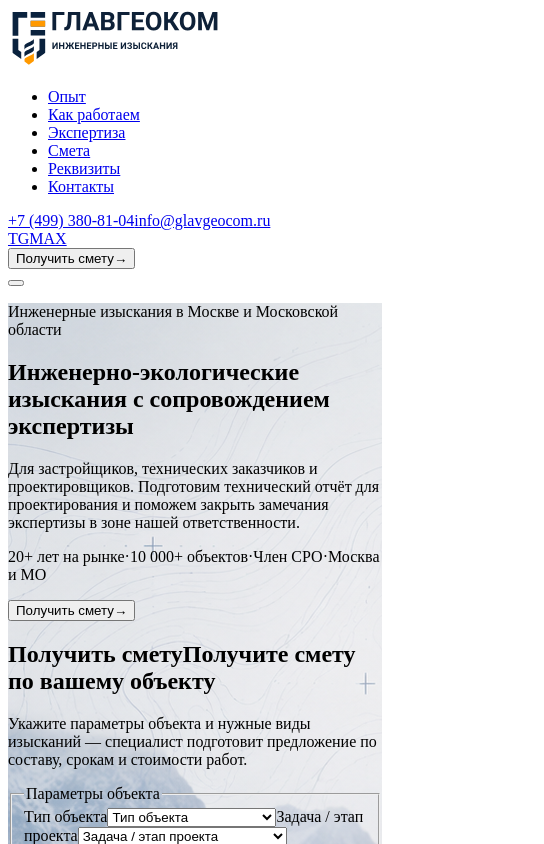
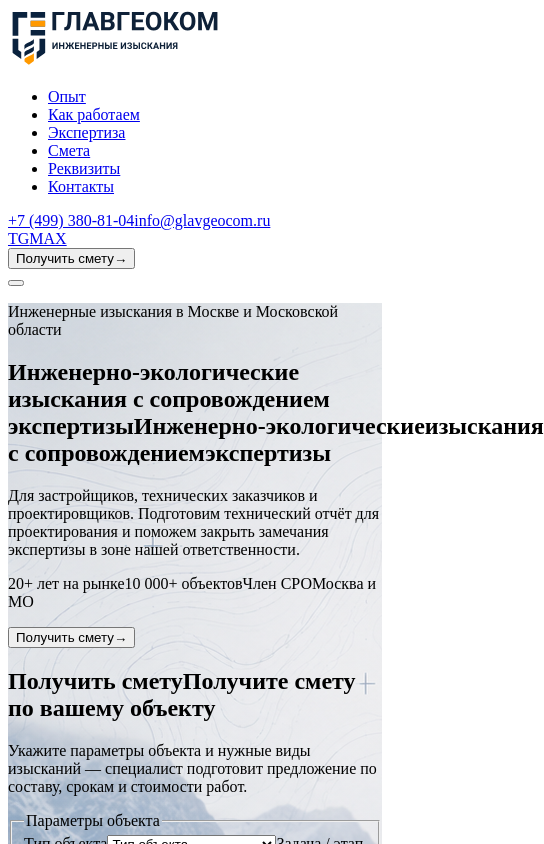
Before and after one commit to denplen/eco-landing, a Next.js app: page / in a window 390 px wide. Shown: the top 844 px of the page, 544 px wide, since content can reach past the window. Built offline with nearby package versions, Linux system fonts and the light colour scheme.

Commit message:
Refine mobile hero layout

```diff
--- a/src/components/sections/HeroSection.tsx
+++ b/src/components/sections/HeroSection.tsx
@@ -37,6 +37,13 @@ const surveyTypes = [
   "Инженерно-геодезические",
   "Нужен комплекс под ключ",
   "Не знаю, нужна консультация",
+];
+
+const heroTrustFacts = [
+  "20+ лет на рынке",
+  "10 000+ объектов",
+  "Член СРО",
+  "Москва и МО",
 ];
 
 const workAreas = [
@@ -601,7 +608,7 @@ export function HeroSection() {
 
       <section
         id="top"
-        className="relative scroll-mt-24 overflow-hidden bg-[#F7F9FC] bg-cover bg-center text-[#0E2748]"
+        className="relative min-h-[calc(100svh-4.625rem)] scroll-mt-24 overflow-hidden bg-[#F7F9FC] bg-cover bg-center text-[#0E2748] lg:min-h-0"
         style={{
           backgroundImage: "url('/images/hero-bg-engineering.png')",
         }}
@@ -610,15 +617,23 @@ export function HeroSection() {
         <div className="absolute inset-0 bg-white/4" />
         <div className="absolute inset-y-0 left-0 w-[62%] bg-gradient-to-r from-white/72 via-white/35 to-transparent" />
 
-        <div className="relative mx-auto grid max-w-7xl gap-12 px-4 py-16 sm:px-6 sm:py-20 lg:min-h-[calc(100svh-4.5rem)] lg:grid-cols-[0.88fr_1.12fr] lg:items-center lg:gap-16 lg:px-8 lg:py-24">
-          <div className="max-w-xl">
+        <div className="relative mx-auto flex min-h-[calc(100svh-4.625rem)] max-w-7xl flex-col justify-center gap-12 px-4 pb-28 pt-10 sm:px-6 sm:pb-32 sm:pt-14 lg:grid lg:min-h-[calc(100svh-4.5rem)] lg:grid-cols-[minmax(0,540px)_minmax(560px,1fr)] lg:items-center lg:gap-20 lg:px-8 lg:py-24 xl:gap-24">
+          <div className="w-full max-w-full min-w-0 lg:max-w-xl">
             <p className="inline-flex items-center gap-2 text-sm font-semibold text-[#0E2748]/72">
               <span className="size-2 rounded-full bg-[#F4A11A]" />
               Инженерные изыскания в Москве и Московской области
             </p>
 
-            <h1 className="mt-6 text-4xl font-semibold leading-[1.08] tracking-tight text-balance sm:text-5xl lg:text-[3rem]">
-              Инженерно-экологические изыскания с сопровождением экспертизы
+            <h1 className="mt-6 max-w-xl text-4xl font-semibold leading-[1.08] tracking-tight text-balance sm:text-5xl lg:text-[2.5rem] lg:leading-[1.14] xl:text-[2.75rem]">
+              <span className="lg:hidden">
+                Инженерно-экологические изыскания с сопровождением
+                экспертизы
+              </span>
+              <span className="hidden lg:block">
+                <span className="block">Инженерно&#8209;экологические</span>
+                <span className="block">изыскания с сопровождением</span>
+                <span className="block">экспертизы</span>
+              </span>
             </h1>
 
             <p className="mt-7 max-w-lg text-lg leading-8 text-[#0E2748]/78">
@@ -627,20 +642,18 @@ export function HeroSection() {
               замечания экспертизы в зоне нашей ответственности.
             </p>
 
-            <p className="mt-8 text-sm font-semibold leading-7 text-[#0E2748]/78 sm:text-base">
-              20+ лет на рынке
-              <span aria-hidden="true" className="mx-2 text-[#F4A11A]">
-                ·
-              </span>
-              10 000+ объектов
-              <span aria-hidden="true" className="mx-2 text-[#F4A11A]">
-                ·
-              </span>
-              Член СРО
-              <span aria-hidden="true" className="mx-2 text-[#F4A11A]">
-                ·
-              </span>
-              Москва и МО
+            <p className="mt-8 hidden max-w-xl items-center gap-2.5 text-sm font-semibold leading-6 text-[#0E2748]/78 lg:flex lg:flex-nowrap">
+              {heroTrustFacts.map((fact, index) => (
+                <span key={fact} className="inline-flex shrink-0 items-center gap-2.5">
+                  {index > 0 && (
+                    <span
+                      aria-hidden="true"
+                      className="size-1 rounded-full bg-[#F4A11A]"
+                    />
+                  )}
+                  <span>{fact}</span>
+                </span>
+              ))}
             </p>
 
             <div className="mt-7 lg:hidden">
@@ -650,7 +663,7 @@ export function HeroSection() {
             </div>
           </div>
 
-          <div className="relative mx-auto hidden w-full max-w-2xl lg:block lg:max-w-none">
+          <div className="relative mx-auto hidden w-full max-w-[640px] lg:block">
             <div className="absolute -inset-6 hidden border border-[#0E2748]/8 bg-white/25 backdrop-blur-[2px] lg:block" />
             <div className="absolute -bottom-5 -right-5 hidden size-28 border-b-2 border-r-2 border-[#F4A11A]/55 lg:block" />
             <div className="relative">
```
